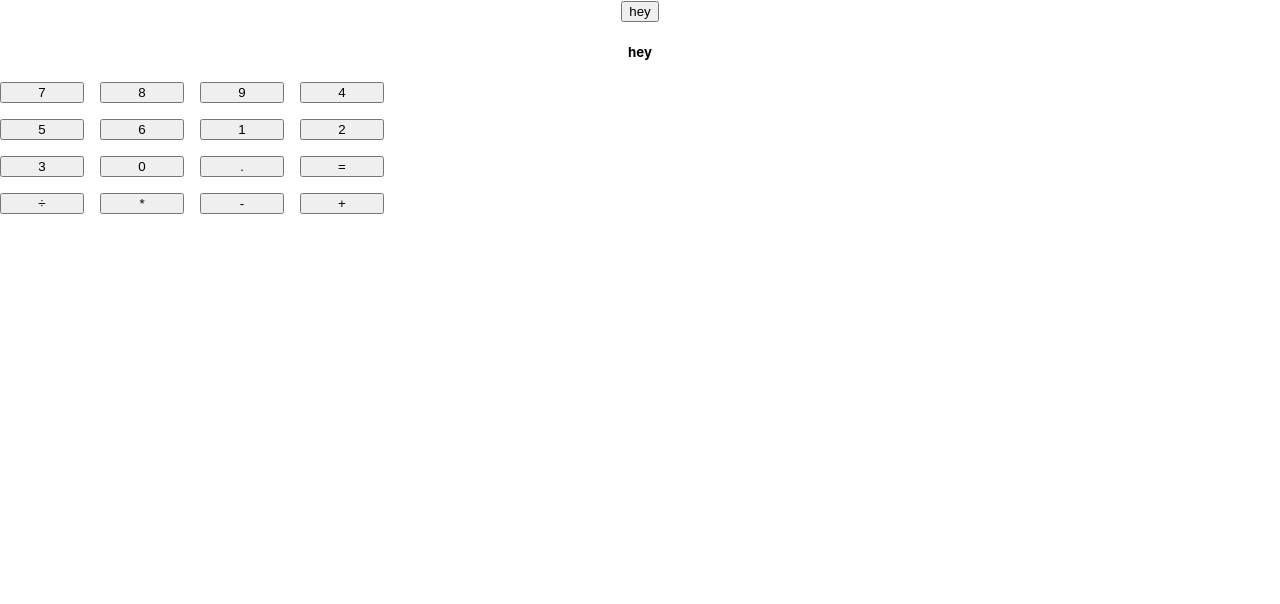
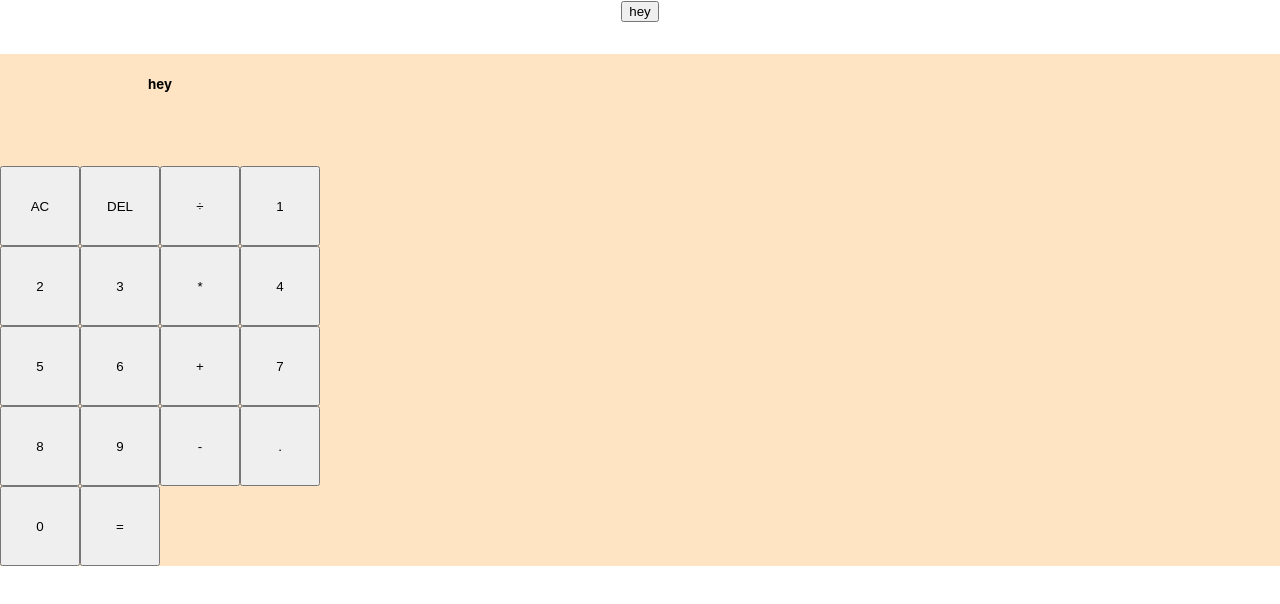
Before and after one commit to lunay-y/Sailor-Moon-Calculator, a React (Create React App) app: page / in a window 1280 px wide. Shown: the top 604 px of the page. Built offline with nearby package versions, Linux system fonts and the light colour scheme.

Commit message:
styled calculator

```diff
--- a/src/components/Calculator/Calculator.js
+++ b/src/components/Calculator/Calculator.js
@@ -1,30 +1,40 @@
 import React from "react";
 import Button from "../Button/Button.js";
 import css from "./Calculator.module.css";
+//import { useReducer } from "react";
+
+//function reducer() {}
 
 function Calculator({ total, calculateTotal }) {
+   //const [{}, dispatch] = useReducer(reducer, {});
    return (
-      <div className={css.Calculator}>
-         <h5>hey</h5>
-         <h2>{total}</h2>
-         <div className={css.numbersContainer}>
-            <Button text="7" />
-            <Button text="8" />
-            <Button text="9" />
-            <Button text="4" />
-            <Button text="5" />
-            <Button text="6" />
-            <Button text="1" />
-            <Button text="2" />
-            <Button text="3" />
-            <Button text="0" />
-            <Button text="." />
-            <Button text="=" onClick={calculateTotal} />
-            <Button text="÷" />
-            <Button text="*" />
-            <Button text="-" />
-            <Button text="+" />
+      <div className={css.calculator}>
+         <div className={css.output}>
+            <h5 className={css.previousOperation}>hey</h5>
+            <h2 className={css.currentOperation}>{total}</h2>
          </div>
+         <Button text="AC" className={css.spanGridTwo} />
+         <Button text="DEL" />
+         <Button text="÷" />
+         <Button text="1" />
+         <Button text="2" />
+         <Button text="3" />
+         <Button text="*" />
+         <Button text="4" />
+         <Button text="5" />
+         <Button text="6" />
+         <Button text="+" />
+         <Button text="7" />
+         <Button text="8" />
+         <Button text="9" />
+         <Button text="-" />
+         <Button text="." />
+         <Button text="0" />
+         <Button
+            text="="
+            className={css.spanGridTwo}
+            onClick={calculateTotal}
+         />
       </div>
    );
 }
--- a/src/components/Calculator/Calculator.module.css
+++ b/src/components/Calculator/Calculator.module.css
@@ -1,17 +1,21 @@
+*,
+*::after,
+*::before {
+   box-sizing: border-box;
+}
+/* general structure of calculator */
 .calculator {
    display: grid;
-   grid-template-columns: 1;
+   margin-top: 2rem;
+   grid-template-columns: repeat(4, 5rem);
+   grid-template-rows: minmax(7rem, auto) repeat(5, 5rem);
+   background-color: bisque;
 }
-
-.numbersContainer {
-   display: grid;
-   grid-template-columns: repeat(4, 1fr);
-   gap: 1em;
-   width: 30vw;
+/* output screen for calculation */
+.output {
+   grid-column: 1 / -1;
 }
-
-.operators {
-   display: grid;
-   grid-template-columns: 1fr;
-   gap: 1em;
+/* AC and total buttons */
+.spanGridTwo {
+   grid-column: span 3;
 }
```
